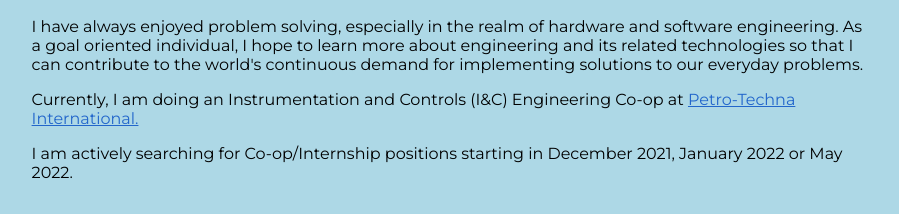
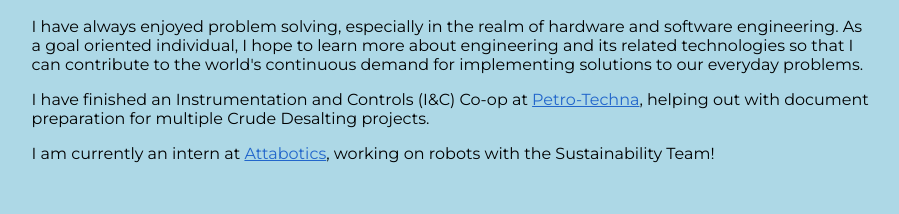
Before and after one commit to tahseeni/tahseeni.github.io, a plain HTML site: page index.html in a window 1280 px wide. Shown: the part 282-496 px from the top of the page, without its empty margins (166-1065 px from the left). Drawn offline with nearby package versions, Linux system fonts and the light colour scheme.

Commit message:
Job update (Jan 7 2022)

```diff
--- a/index.html
+++ b/index.html
@@ -23,9 +23,11 @@
         and its related technologies so that I can contribute to the world's continuous
         demand for implementing solutions to our everyday problems.
       </p>
-      <p> Currently, I am doing an Instrumentation and Controls (I&C) Engineering Co-op at <a href="https://www.petro-techna.com/"> Petro-Techna International.</a>
+      <p> I have finished an Instrumentation and Controls (I&C) Co-op at <a href="https://www.petro-techna.com/"> Petro-Techna</a>, helping
+          out with document preparation for multiple Crude Desalting projects.
       </p>
-    <p> I am actively searching for Co-op/Internship positions starting in December 2021, January 2022 or May 2022. </p>
+    <p> I am currently an intern at <a href="https://www.attabotics.com/"> Attabotics</a>, working on robots with the Sustainability Team!
+    </p>
 
   </div>
 
```
